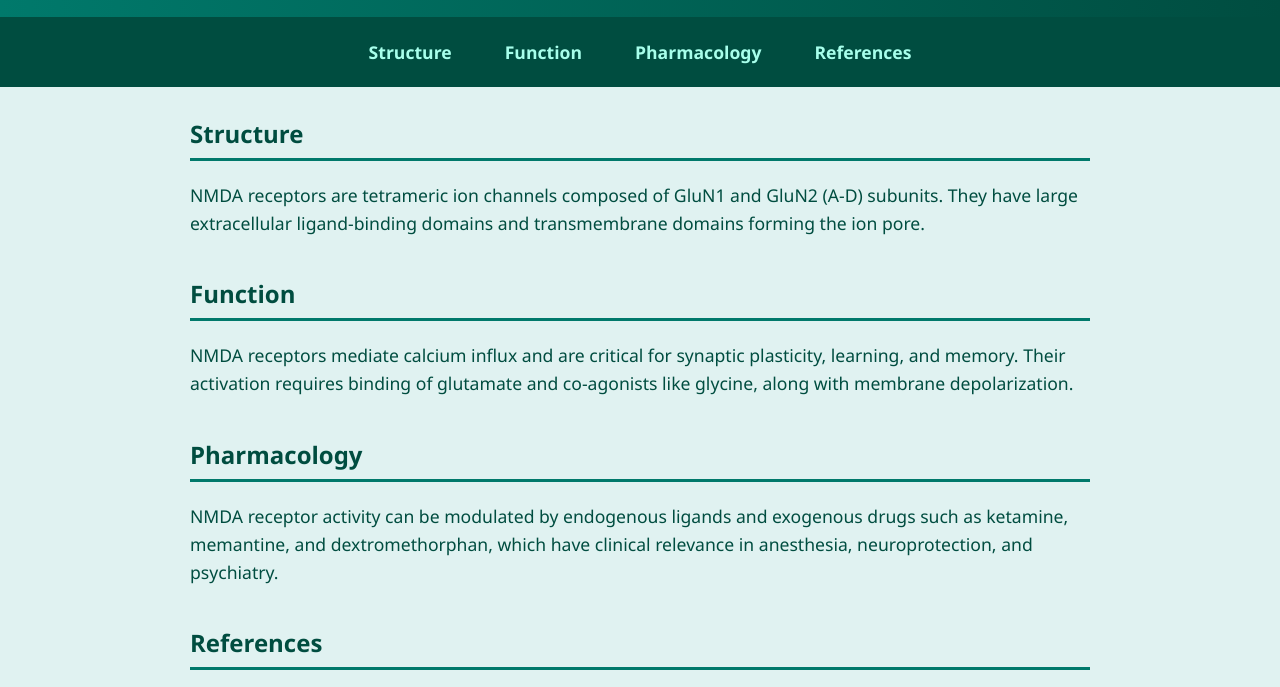
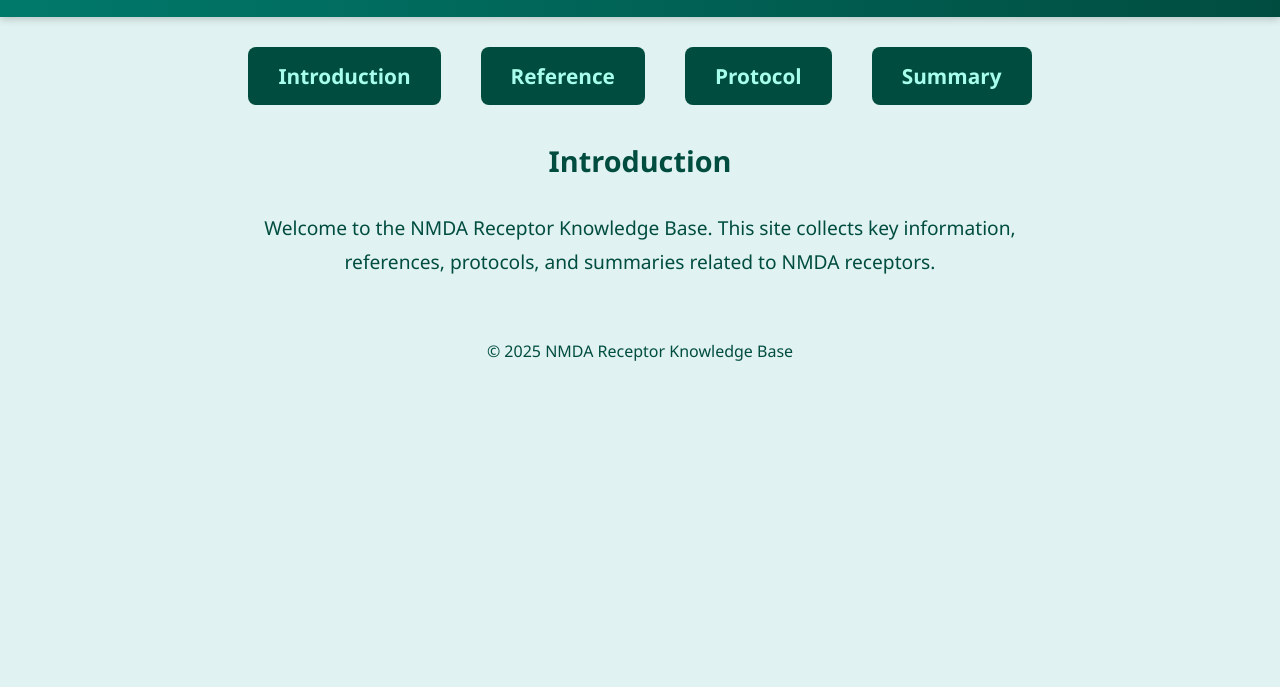
Before and after one commit to AlexiaAAAL/AlexiaAAAL.github.io, a plain HTML site: page index.html in a window 1280 px wide. Shown: the part 78-765 px from the top of the page. Drawn offline with Linux system fonts and the light colour scheme.

Commit message:
Add homepage

```diff
--- a/index.html
+++ b/index.html
@@ -3,18 +3,17 @@
 <head>
 <meta charset="UTF-8" />
 <meta name="viewport" content="width=device-width, initial-scale=1" />
-<title>NMDA Receptor Knowledge</title>
+<title>NMDA Receptor Knowledge - Home</title>
 <style>
   body {
-    margin: 0;
-    font-family: "Segoe UI", Tahoma, Geneva, Verdana, sans-serif;
+    margin: 0; font-family: "Segoe UI", Tahoma, Geneva, Verdana, sans-serif;
     background: #e0f2f1;
     color: #004d40;
+    text-align: center;
   }
   header {
     background: linear-gradient(90deg, #00796b, #004d40);
     padding: 20px;
-    text-align: center;
     color: #a7ffeb;
     box-shadow: 0 2px 8px rgba(0,0,0,0.2);
   }
@@ -24,50 +23,31 @@
     font-size: 2.5rem;
   }
   nav {
-    background: #004d40;
+    margin: 30px 0;
     display: flex;
     justify-content: center;
-    gap: 25px;
-    padding: 15px 0;
+    gap: 40px;
   }
   nav a {
+    background: #004d40;
     color: #a7ffeb;
     text-decoration: none;
-    font-weight: 600;
-    font-size: 1.1rem;
-    padding: 8px 14px;
-    border-radius: 5px;
+    font-weight: 700;
+    font-size: 1.3rem;
+    padding: 15px 30px;
+    border-radius: 8px;
     transition: background 0.3s;
+    display: inline-block;
   }
   nav a:hover {
     background: #00796b;
-    color: #e0f7f5;
   }
   main {
-    max-width: 900px;
-    margin: 30px auto 50px;
+    max-width: 800px;
+    margin: 0 auto 60px;
     padding: 0 20px;
-  }
-  section {
-    margin-bottom: 40px;
-  }
-  h2 {
-    border-bottom: 3px solid #00796b;
-    padding-bottom: 8px;
-    margin-bottom: 20px;
-    color: #004d40;
-    font-weight: 700;
-  }
-  p {
-    line-height: 1.6;
-    font-size: 1.1rem;
-  }
-  footer {
-    text-align: center;
-    padding: 15px 10px;
-    background: #004d40;
-    color: #a7ffeb;
-    font-size: 0.9rem;
+    font-size: 1.2rem;
+    line-height: 1.8;
   }
 </style>
 </head>
@@ -78,47 +58,18 @@
 </header>
 
 <nav>
-  <a href="#structure">Structure</a>
-  <a href="#function">Function</a>
-  <a href="#pharmacology">Pharmacology</a>
-  <a href="#references">References</a>
+  <a href="#introduction">Introduction</a>
+  <a href="reference.html">Reference</a>
+  <a href="protocol.html">Protocol</a>
+  <a href="summary.html">Summary</a>
 </nav>
 
 <main>
-  <section id="structure">
-    <h2>Structure</h2>
-    <p>
-      NMDA receptors are tetrameric ion channels composed of GluN1 and GluN2 (A-D) subunits.
-      They have large extracellular ligand-binding domains and transmembrane domains forming the ion pore.
-    </p>
+  <section id="introduction">
+    <h2>Introduction</h2>
+    <p>Welcome to the NMDA Receptor Knowledge Base. This site collects key information, references, protocols, and summaries related to NMDA receptors.</p>
   </section>
-
-  <section id="function">
-    <h2>Function</h2>
-    <p>
-      NMDA receptors mediate calcium influx and are critical for synaptic plasticity, learning, and memory.
-      Their activation requires binding of glutamate and co-agonists like glycine, along with membrane depolarization.
-    </p>
-  </section>
-
-  <section id="pharmacology">
-    <h2>Pharmacology</h2>
-    <p>
-      NMDA receptor activity can be modulated by endogenous ligands and exogenous drugs such as
-      ketamine, memantine, and dextromethorphan, which have clinical relevance in anesthesia, neuroprotection, and psychiatry.
-    </p>
-  </section>
-
-  <section id="references">
-  <h2>References</h2>
-  <p>
-    1. <a href="https://pubmed.ncbi.nlm.nih.gov/?term=Paoletti+P+Bellone+C+Zhou+Q+2013" target="_blank" rel="noopener noreferrer">
-    Paoletti P, Bellone C, Zhou Q. NMDA receptor subunit diversity: impact on receptor properties, synaptic plasticity, and disease. <em>Nat Rev Neurosci.</em> 2013.</a><br/>
-    2. <a href="https://pubmed.ncbi.nlm.nih.gov/?term=Johnson+JW+Ascher+P+1987+Glycine+potentiates+NMDA+response" target="_blank" rel="noopener noreferrer">
-    Johnson JW, Ascher P. Glycine potentiates the NMDA response in cultured mouse brain neurons. <em>Nature.</em> 1987.</a>
-  </p>
-</section>
-
+</main>
 
 <footer>
   &copy; 2025 NMDA Receptor Knowledge Base
```
